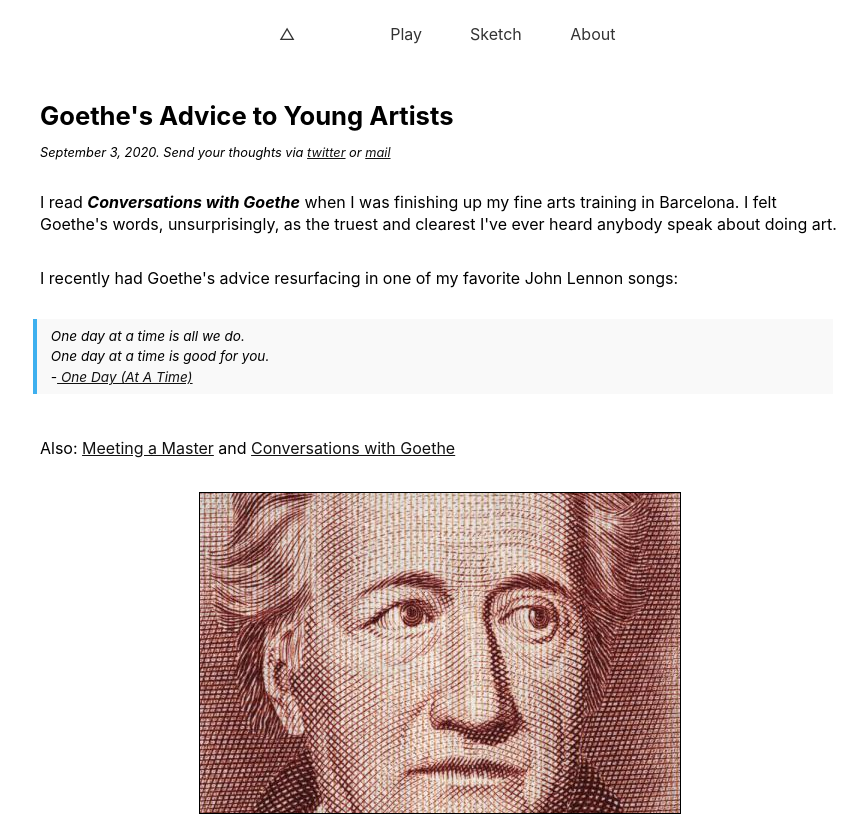
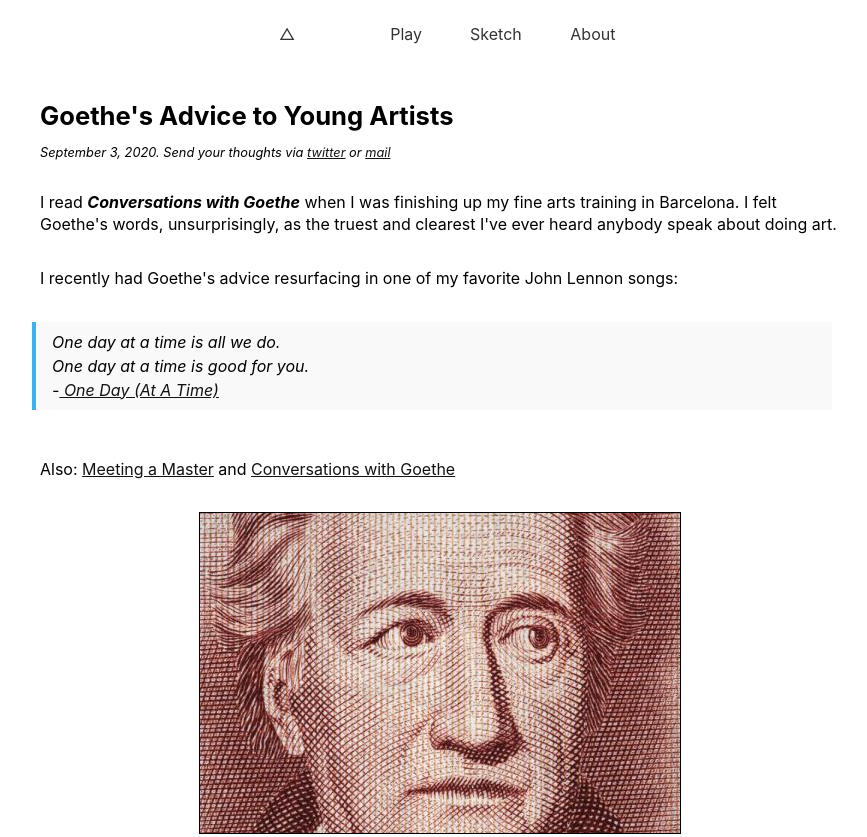
Before and after one commit to schwunder/markushtml, a plain HTML site: page articles/goethe-advice.html in a window 1280 px wide. Shown: the top 837 px of the page, without its empty margins (200-1067 px from the left). Drawn offline with Linux system fonts and the light colour scheme; some icons are missing.

Commit message:
better look

```diff
--- a/style.css
+++ b/style.css
@@ -58,9 +58,9 @@ section {
 
 blockquote {
   border-left: 0.25rem solid #3eb0ef;
+  font-size: 1rem;
   color: inherit;
   font-style: inherit;
-  font-size: 0.85rem;
   margin: 1em 2em 2em 1em;
   orphans: 3;
   widows: 3;
@@ -162,6 +162,7 @@ p {
 
 figcaption {
   width: 65%;
+  text-align: center;
   font-size: 0.9rem;
   color: rgb(119, 122, 125);
   margin: 1rem auto;
```
